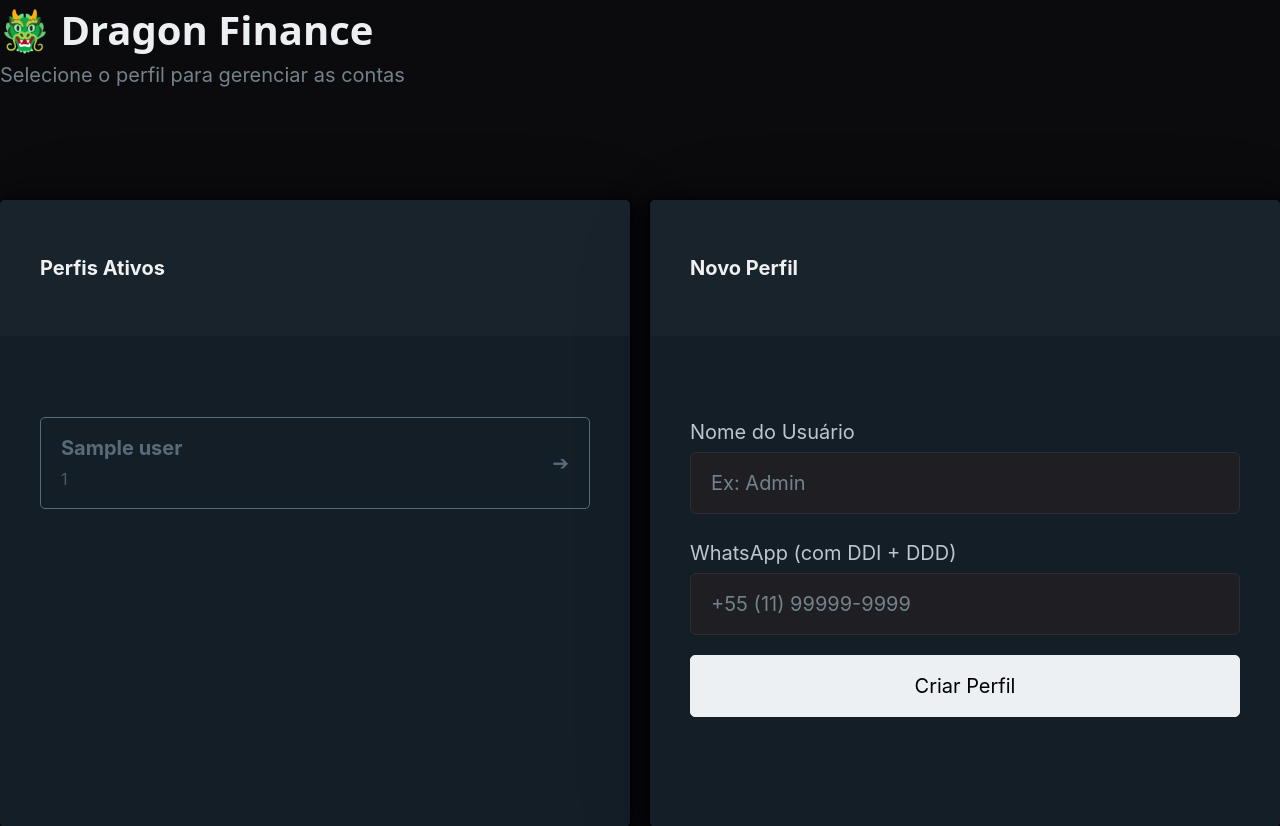
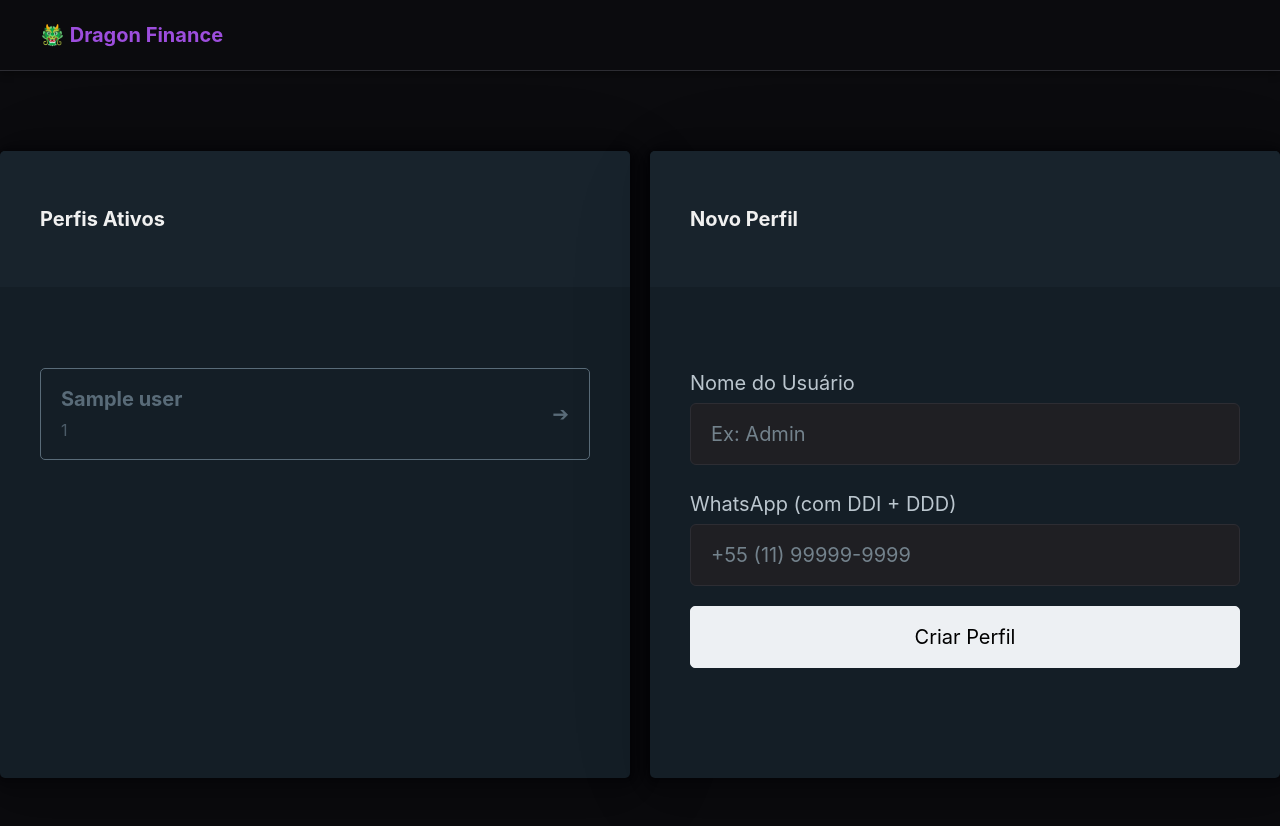
Before and after one commit to Ppaulo03/dragon_bot, a FastAPI app: template src/app/modules/finances/templates/users_list.j2 in a window 1280 px wide. Shown: the top 826 px of the page. Run offline with FastAPI, Linux system fonts and the light colour scheme; the template is opened without the code that fills it: most values are stand-ins (such as "Sample title", 1, 10 or a date in 2020); parts of the project's set-up code (start-up, migrations or seed data) failed here and were passed over.

Commit message:
feat: Update environment variables and improve finance module templates and styles

```diff
--- a/src/app/modules/__init__.py
+++ b/src/app/modules/__init__.py
@@ -6,4 +6,4 @@ from .finances import provider as finance_provider
 
 def setup_modules():
     module_registry.register(triggers_provider)
-    # module_registry.register(finance_provider)
+    module_registry.register(finance_provider)
--- /dev/null
+++ b/src/app/modules/finances/static/css/layout.css
@@ -0,0 +1,85 @@
+/* Faixa de largura total 🐲 */
+.finance-header {
+    width: 100%;
+    background-color: var(--bg-main);
+    border-bottom: 1px solid var(--border);
+    position: sticky;
+    top: 0;
+    z-index: 1000;
+    box-shadow: var(--shadow-sm);
+}
+
+.li {
+    padding-bottom: 0 !important;
+}
+
+/* Container de centralização */
+.header-wrapper {
+    max-width: 100rem;
+    margin: 0 auto;
+    padding: 0 1.5rem;
+    padding-bottom: 0 !important;
+    display: flex;
+    align-items: center;
+    min-height: 40px;
+}
+
+/* O Nav agora ocupa 100% do wrapper */
+.finance-nav {
+    display: flex;
+    justify-content: space-between;
+    align-items: center;
+    width: 100% !important;
+    margin: 0;
+}
+
+/* Reset de listas do Pico.css ou outros frameworks */
+.finance-nav ul {
+    display: flex;
+    align-items: center;
+    gap: 1.5rem;
+    list-style: none;
+    margin: 0;
+    padding: 0;
+}
+
+/* Estilo dos links de navegação */
+.finance-nav a {
+    color: var(--text-muted);
+    font-size: 0.8rem;
+    font-weight: 500;
+    text-decoration: none;
+    transition: color 0.2s ease, text-shadow 0.2s ease;
+}
+
+.finance-nav a:hover {
+    color: var(--primary);
+    text-shadow: 0 0 8px rgba(var(--primary-rgb), 0.4);
+}
+
+/* O Badge do Pedro (kbd) estilizado */
+.user-badge {
+    all: unset;
+    display: inline-flex;
+    align-items: center;
+    background-color: var(--bg-card);
+    border: 1px solid var(--primary);
+    color: var(--text-main);
+    padding: 6px 14px;
+    border-radius: 99px;
+    /* Formato pílula moderno */
+    font-size: 0.75rem;
+    font-weight: 700;
+    letter-spacing: 0.02em;
+    cursor: default;
+}
+
+/* Identidade Visual */
+.brand-name {
+    color: var(--primary);
+    font-size: 1rem;
+    display: flex;
+    align-items: center;
+    gap: 10px;
+    white-space: nowrap;
+}
--- a/src/app/modules/finances/templates/layout.j2
+++ b/src/app/modules/finances/templates/layout.j2
@@ -1,24 +1,32 @@
 {% extends "base.j2" %}
 
+
+{% block extra_head %}
+<link rel="stylesheet" href="{{ url_for('static_finance', path='css/layout.css') }}">
+{% endblock %}
+
 {% block content %}
-<header class="container">
-    <nav>
+<header class="finance-header">
+    <div class="header-wrapper">
+        <nav class="finance-nav">
             <ul>
-            <li><strong>🐲 Dragon Finance</strong></li>
+                <li class="brand-name"><strong>🐲 Dragon Finance</strong></li>
             </ul>
+            {% if user %}
             <ul>
-            <li><a href="/finance" class="secondary">Trocar Perfil</a></li>
+                <li class="secondary"><a href="/finance" class="secondary">Trocar Perfil</a></li>
 
-            {% if user %}
+
                 <li><a href="/finance/user/{{ user.id }}/accounts">Minhas Contas</a></li>
                 <li><a href="/finance/user/{{ user.id }}/transactions">Transações</a></li>
                 <li><a href="/finance/user/{{ user.id }}/edit">Editar Perfil</a></li>
                 <li>
-                <kbd style="font-size: 0.7rem;">👤 {{ user.name }}</kbd>
+                    <kbd class="user-badge">👤 {{ user.name }}</kbd>
                 </li>
+            </ul>
             {% endif %}
-        </ul>
         </nav>
+    </div>
 </header>
 
 <main class="container">
--- a/src/app/modules/finances/templates/transactions_list.j2
+++ b/src/app/modules/finances/templates/transactions_list.j2
@@ -1,9 +1,9 @@
-{% extends "finance/layout.j2" %}
-{% from "finance/macros/transaction_card.j2" import transaction_card %}
+{% extends "layout.j2" %}
+{% from "macros/transaction_card.j2" import transaction_card %}
 
 {% block extra_head %}
-{# Importante: HTMX carregado antes para gerenciar os eventos #}
 <script src="https://unpkg.com/htmx.org@1.9.10"></script>
+<link rel="stylesheet" href="{{ url_for('static', path='css/pages/finances/transactions.css') }}">
 <link rel="stylesheet" href="{{ url_for('static', path='css/pages/finances/transactions.css') }}">
 <style>
     /* Feedback visual de que a lista está carregando */
--- a/src/app/modules/finances/templates/user_edit.j2
+++ b/src/app/modules/finances/templates/user_edit.j2
@@ -1,4 +1,4 @@
-{% extends "finance/layout.j2" %}
+{% extends "layout.j2" %}
 
 {% block title %}Editar Perfil | {{ user.name }}{% endblock %}
 
--- a/src/app/modules/finances/templates/users_list.j2
+++ b/src/app/modules/finances/templates/users_list.j2
@@ -1,14 +1,9 @@
-{% extends "base.j2" %}
+{% extends "layout.j2" %}
 
 {% block title %}Dragon Finance | Perfis{% endblock %}
 
-{% block content %}
+{% block finance_content %}
 <section>
-    <hgroup>
-        <h1>🐲 Dragon Finance</h1>
-        <h2>Selecione o perfil para gerenciar as contas</h2>
-    </hgroup>
-
     <div class="grid">
         <article>
             <header><strong>Perfis Ativos</strong></header>
--- a/src/app/modules/finances/web/view/account_view.py
+++ b/src/app/modules/finances/web/view/account_view.py
@@ -28,7 +28,7 @@ async def user_accounts_view(
     available_accounts = (await db.execute(stmt_available)).scalars().all()
     templates = request.app.state.templates
     return templates.TemplateResponse(
-        "finance/user_accounts.j2",
+        "user_accounts.j2",
         {
             "request": request,
             "user": user,
--- a/src/app/modules/finances/web/view/transactions_view.py
+++ b/src/app/modules/finances/web/view/transactions_view.py
@@ -50,7 +50,7 @@ async def transactions_view(
             return RedirectResponse(url="/finance?error=Usuário não encontrado")
         templates = request.app.state.templates
         return templates.TemplateResponse(
-            "finance/transactions_list.j2",
+            "transactions_list.j2",
             {
                 "request": request,
                 "user": user,
--- a/src/app/modules/finances/web/view/user_view.py
+++ b/src/app/modules/finances/web/view/user_view.py
@@ -19,5 +19,5 @@ async def edit_user_view(
 
     templates = request.app.state.templates
     return templates.TemplateResponse(
-        "finance/user_edit.j2", {"request": request, "user": user, "options": {}}
+        "user_edit.j2", {"request": request, "user": user, "options": {}}
     )
```
Also changed, not shown: infra.yml (+6 -6 lines), src/app/modules/finances/templates/user_accounts.j2 (+6 -2 lines), src/app/modules/finances/static/css/tmp/finances.css (renamed from src/app/modules/finances/static/css/finances.css), 1 other file. Lines whose indentation alone changed are shown as unchanged.
